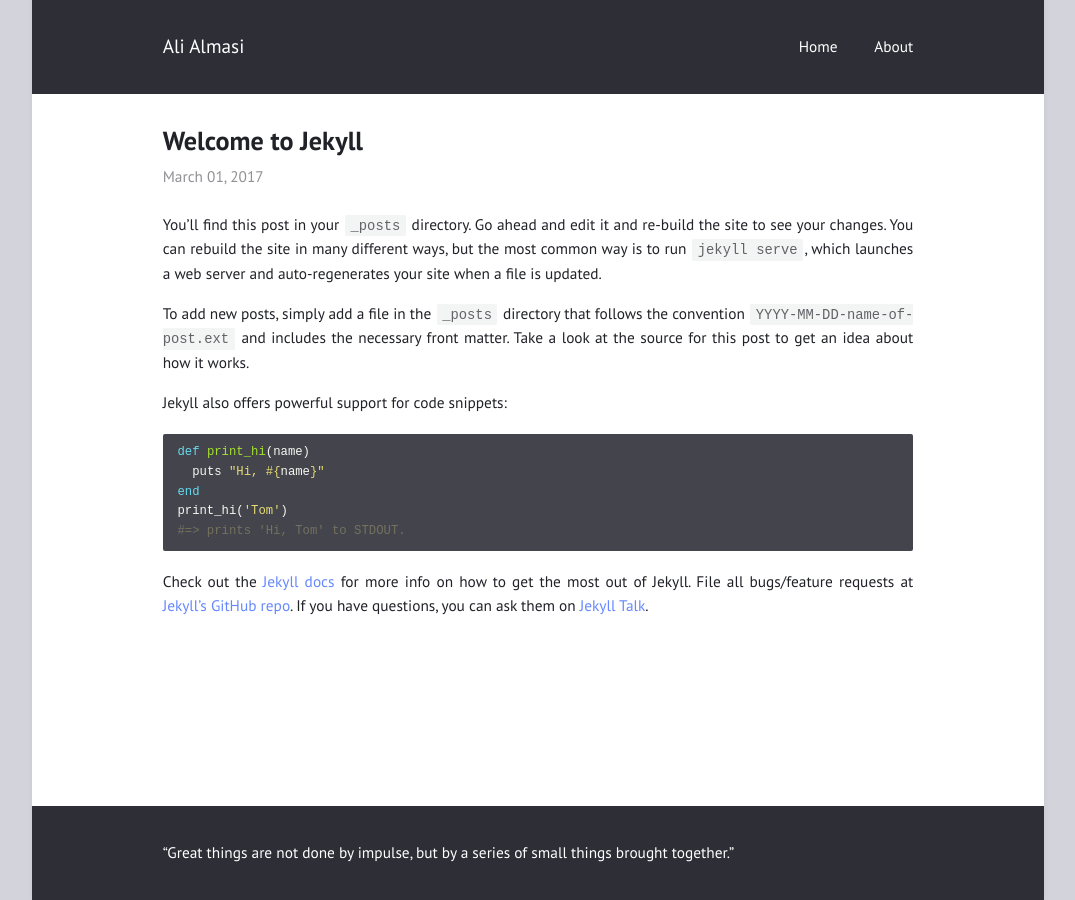
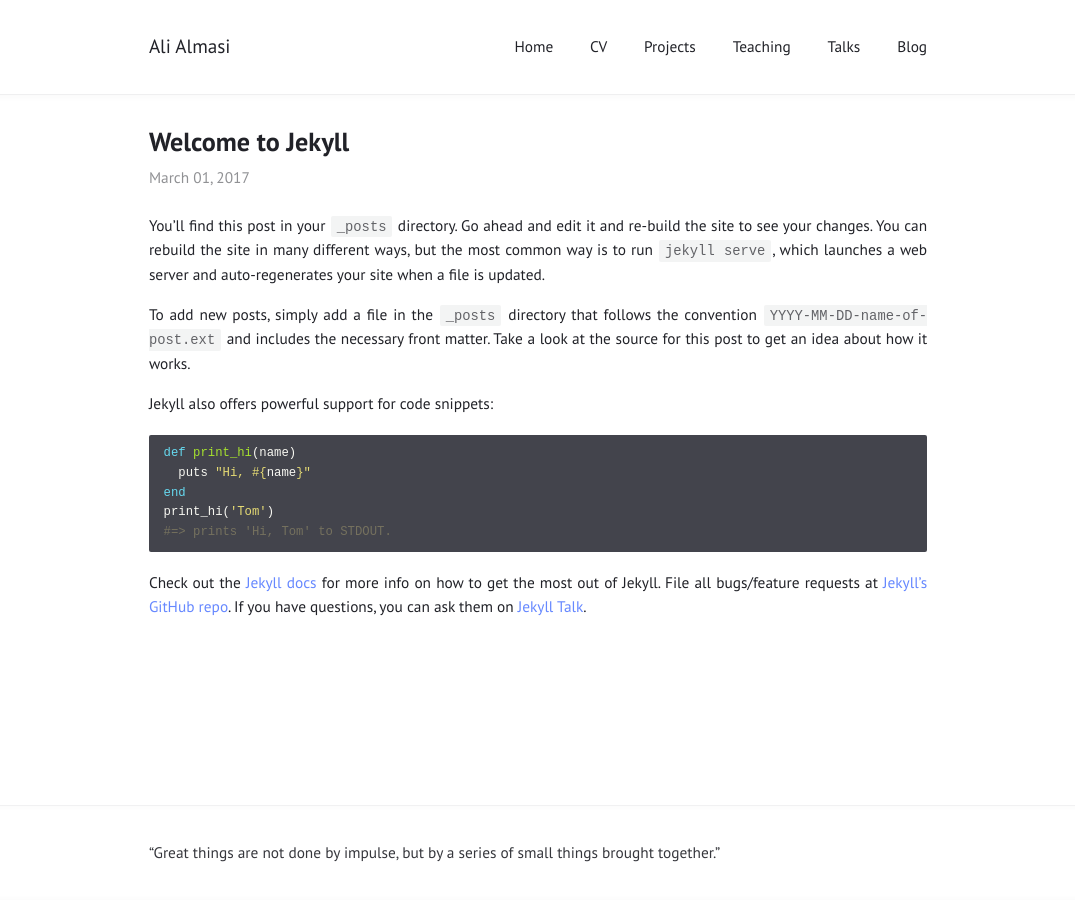
Before and after one commit to ali-almasi/ali-almasi.github.io, a Jekyll site: the page built from _posts/2017-03-01-welcome-to-jekyll.md, in a window 1280 px wide. Shown: the whole page, without its empty margins (102-1177 px from the left). Built offline with Jekyll 4.4.1, drawn with Linux system fonts in a browser that asks for light colours.

Commit message:
Update _config.yml

```diff
--- a/_config.yml
+++ b/_config.yml
@@ -8,21 +8,27 @@
 
 # Layout
 
-show_excerpts: true        # show article excerpts on the home page
-show_frame: true           # adds a gray frame to the site
+show_excerpts: false        # show article excerpts on the home page
+show_frame: false           # adds a gray frame to the site
 show_sidebar: false        # show a sidebar instead of the usual header
 minimal: false             # use a dark header
 
 # Menu
 
 navigation:                # accepts {file, title, url, icon, sidebaricon}
-  - {file: "index.html"}
-  - {file: "README.md"}
+  - {file: "index.html", title: "Home"}
+  - {file: "CV.html", title: "CV"}
+  - {file: "projects.html", title: "Projects"}
+  - {file: "teaching.html", title: "Teaching"}
+  - {file: "talks.html", title: "Talks"}
+  - {file: "blog.html", title: "Blog"}
+
 
 external:                  # shows a footer with social links - for available icons see fontawesome.com/icons
-  - {title: Mail, icon: envelope, url: "mailto:niklasbuschmann@users.noreply.github.com"}
-  - {title: Github, icon: github, url: "https://github.com/niklasbuschmann/contrast"}
-  - {title: Subscribe, icon: rss, url: "/feed.xml"}
+  - {title: Mail, icon: envelope, url: "mailto:ali.almasi@polytechnique.edu"}
+  - {title: Github, icon: github, url: "https://github.com/ali-almasi"}
+  - {title: Twitter, icon: twitter, url: "https://twitter.com/leakingboat"}
+  - {title: Pinterest, icon: pinterest, url: "https://www.pinterest.fr/ali79almasi/_created"}
 
 comments:
 #  disqus_shortname: ""    # see https://disqus.com/
```
